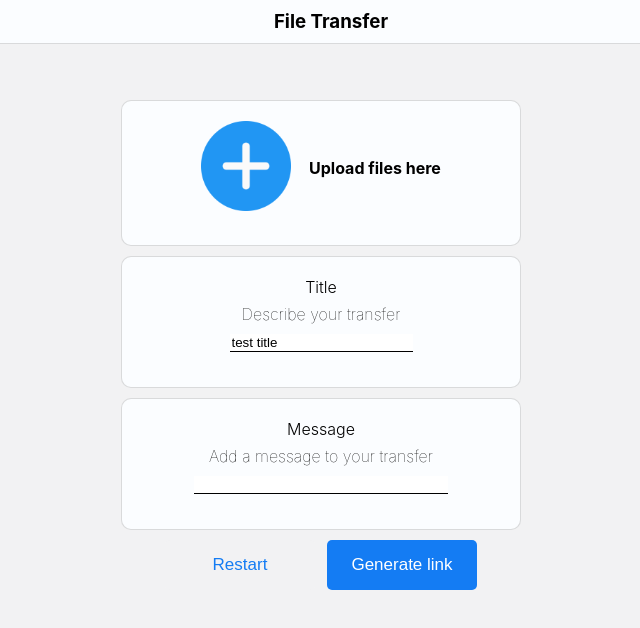
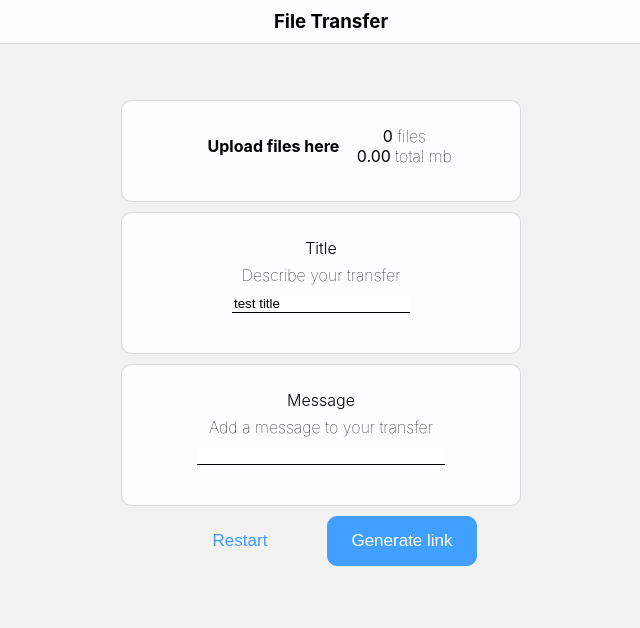
Before and after one commit to Unyielder/File-Transfer, a React (Create React App) app in the folder src/frontend/: page /upload in a window 1280 px wide. Shown: the top 628 px of the page, without its empty margins (319-959 px from the left). Built offline with nearby package versions, Linux system fonts and the light colour scheme.

Commit message:
Added button color fade-in and file metadata

```diff
--- a/src/frontend/package.json
+++ b/src/frontend/package.json
@@ -3,6 +3,9 @@
   "version": "0.1.0",
   "private": true,
   "dependencies": {
+    "@fortawesome/fontawesome-svg-core": "^1.2.36",
+    "@fortawesome/free-solid-svg-icons": "^5.15.4",
+    "@fortawesome/react-fontawesome": "^0.1.17",
     "@testing-library/jest-dom": "^5.16.1",
     "@testing-library/react": "^12.1.2",
     "@testing-library/user-event": "^13.5.0",
--- a/src/frontend/src/App.css
+++ b/src/frontend/src/App.css
@@ -17,11 +17,16 @@
 .upload-container, .title, .message {
   background-color: #fbfdff;
   border: 1px solid #b8b7b780;
-  border-radius: 10px;
-  padding: 20px;
+
+  padding: 25px;
   margin-bottom: 10px;
 
 }
+
+.upload-container, .title, .message, .button {
+  border-radius: 10px;
+}
+
 .upload {
   display: flex;
   justify-content: center;
@@ -30,14 +35,27 @@
   cursor: pointer;
   margin-bottom: 10px;
 }
-
+.fa-plus-circle {
+  font-size: 10px;
+}
 .add-img {
-  width: 90px;
+  width: 60px;
+  background:none;
+}
+.add-img:hover {
+  background: #005ab4;
 }
 
 .upload-here {
-  /* margin-bottom: 15px; */
   font-weight: bold;
+}
+
+.upload-stats-label {
+  font-weight:100;
+}
+.file-list {
+  max-height: 208px;
+  overflow-y: scroll;
 }
 
 .file-item {
@@ -87,11 +105,11 @@
   gap: 3%;
 }
 .button {
-  border: none;
+
   width: 150px;
   height: 50px;
   font-size: 17px;
-  border-radius: 5px;
+  /* border-radius: 10px; */
 }
 
 .button:hover {
@@ -100,12 +118,29 @@
 
 .button-restart {
   background-color:#f2f2f3;
-  color: #147cf3;
-  /* border: 1px solid #147cf3; */
-
+  color: #409fff;
+  border: none;
+}
+.button-restart:hover {
+  -moz-transition: all .15s ease-in;
+  -o-transition: all .15s ease-in;
+  -webkit-transition: all .15s ease-in;
+  transition: all .15s ease-in;
+  color: #005ab4;
 }
 
 .button-submit {
-  background-color:#147cf3;
+  background-color:#409fff;
+  border: 1px solid #409fff;
   color: white;
 }
+
+.button-submit:hover {
+  -moz-transition: all .15s ease-in;
+  -o-transition: all .15s ease-in;
+  -webkit-transition: all .15s ease-in;
+  transition: all .15s ease-in;
+
+  background-color:#005ab4;
+  border-color: #005ab4;
+}
--- a/src/frontend/src/Dropzone.js
+++ b/src/frontend/src/Dropzone.js
@@ -25,6 +25,15 @@ export default function Dropzone() {
         }
     }
 
+    const getTotalSize = () => {
+        let totalSize = 0;
+        files.forEach(file => {
+            let mb = file.size/1000000;
+            totalSize += mb;
+        })
+        return totalSize.toFixed(2);
+    }
+
     const { getRootProps, getInputProps } = useDropzone({ onDrop });
 
     return (
@@ -33,7 +42,9 @@ export default function Dropzone() {
             <div {...getRootProps()} className="upload">
 
                     <div className="upload-image">
-                        <img className="add-img" src={addLogo} alt="upload icon"/>
+                        <i className="fas fa-plus-circle"></i>
+                        {/* <i class="fa-solid fa-circle-plus"></i> */}
+                        {/* <img className="add-img" src={addLogo} alt="upload icon"/> */}
                     </div>
                     <div className="upload-here">
                         <p>
@@ -43,6 +54,10 @@ export default function Dropzone() {
                                 <span>Add more files</span>
                             }
                         </p>
+                    </div>
+                    <div className="upload-stats">
+                            <p>{files.length} <span className="upload-stats-label">files</span></p>
+                            <p>{getTotalSize()} <span className="upload-stats-label">total mb</span></p>
                     </div>
 
                 <input {...getInputProps()} />
--- a/src/frontend/src/Form.js
+++ b/src/frontend/src/Form.js
@@ -14,6 +14,10 @@ export default function Form({ files }) {
     files.forEach(file => {
         formData.append("file", file);
     })
+
+    const restart = () => {
+        window.location.reload()
+    }
 
     const onSubmit = (input) => {
         console.log(input.title);
@@ -72,7 +76,8 @@ export default function Form({ files }) {
                 <input
                     className="button button-restart"
                     type="button"
-                    value="Restart"/>
+                    value="Restart"
+                    onClick={() => restart()}/>
                 <input
                     className="button button-submit"
                     type="submit"
```
Also changed, not shown: 1 other file (tests, documents, lock files or other folders).
